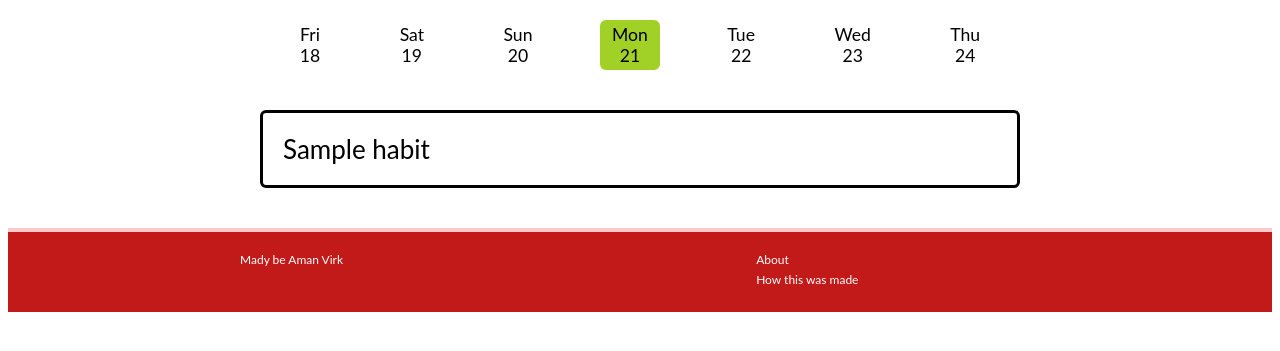
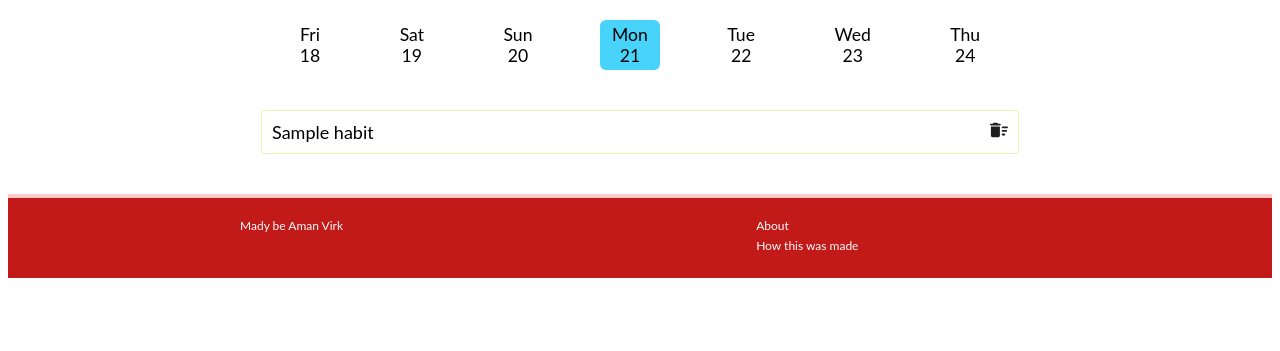
Before and after one commit to amansinghvirk/habittracker, a Flask app: page / in a window 1280 px wide. Shown: the part 67-418 px from the top of the page. Run offline with Flask 3, Linux system fonts and the light colour scheme; a database or web service that is not in the repository returns one stand-in record (values such as "Sample title").

Commit message:
Logic implemented to delete habbit!

```diff
--- a/routes.py
+++ b/routes.py
@@ -52,6 +52,7 @@ def add_habit():
             "added": today,
             "name": habit
         })
+        return redirect(url_for("habits.index"))
 
     return render_template(
         "add_habit.html",
@@ -64,8 +65,32 @@ def complete():
     date_string = request.form.get("date")
     habit = request.form.get("habitId")
     date = datetime.datetime.fromisoformat(date_string)
-    current_app.db.completions.insert_one(
-        {"date": date, "habit": habit}
-    )
+
+    if date <= today_at_midnight():
+        current_app.db.completions.insert_one(
+            {"date": date, "habit": habit}
+        )
 
     return redirect(url_for("habits.index", date=date_string))
+
+@pages.route("/delete", methods=["POST"])
+def delete():
+    date_string = request.form.get("date")
+    habit_id = request.form.get("habitId")
+    date = datetime.datetime.fromisoformat(date_string)
+
+    # Delete first habits marked
+    habits_to_delete = current_app.db.habits.find(
+        {"_id": habit_id}
+    )
+    for habit in habits_to_delete:
+        current_app.db.habits.delete_one(habit)
+
+    # Then first habits marked as completed
+    completed_habits_to_delete = current_app.db.completions.find(
+        {"habit": habit_id}
+    )
+    for habit in completed_habits_to_delete:
+        current_app.db.completions.delete_one(habit)
+
+    return redirect(url_for("habits.index", date=date_string))
--- a/static/css/main.css
+++ b/static/css/main.css
@@ -127,7 +127,7 @@ body {
 
 
 .dates__link--current {
-    background: rgb(161, 209, 39);
+    background: rgb(72, 211, 250);
 }
 
 .dates__link:not(.dates__link--current):hover {
@@ -211,25 +211,42 @@ body {
     text-decoration: underline;
 }
 
-.habit {
+
+.habit-item {
     display: flex;
     flex-direction: row;
     align-items: center;
     justify-content: space-between;
-    font-size: 26px;
-    padding: 20px;
-    margin-bottom: 20px;
+    font-size: 18px;
+    padding: 5px;
+    margin: 1px 1px 1px 1px;
     background-color: white;
-    border: 3px solid black;
-    border-radius: 6px;
+    border: 1px solid rgb(240, 240, 177);
+    border-radius: 2px;
 }
 
-.habit:not(.completed) {
+.habit {
+    display: flex;
+    align-items: center;
+    flex-direction: row;
+    justify-content: space-between;
+    font-size: inherit;
+    font-family: inherit;
     padding: 0;
+    background-color: white;
 }
 
-.habit:not(.complete):hover {
-    background-color: antiquewhite;
+.habit__info {
+    background-color: rgb(248, 242, 242);
+}
+
+.habit__info:not(.completed) {
+    padding: 0;
+    background-color: rgb(241, 243, 242);
+}
+
+.habit__info:not(.completed):hover {
+    background-color: rgb(253, 253, 253);
 }
 
 .habit__icon {
@@ -248,12 +265,11 @@ body {
 .habit__button {
     display: block;
     width: 100%;
-    padding: 20px;
+    padding: 5px;
     font-size: inherit;
     font-family: inherit;
     text-align: left;
     border: none;
-    background-color: unset;
+    background-color: white;
     cursor: pointer;
-
 }
--- a/templates/index.html
+++ b/templates/index.html
@@ -3,13 +3,14 @@
 {% block main_content %}
     <section class="habit-list">
         {% for habit in habits %}
+            <div class="habit-item">
                 {% set completed = habit["_id"] in completions %}
                 {% if completed %}
                     <div class="habit completed">
-                    <p class=""habit__name>
+                        <svg class="habit__icon" fill="#000000" width="100px" height="100px" viewBox="0 0 24 24" id="check-mark-square" data-name="Flat Line" xmlns="http://www.w3.org/2000/svg" ><rect id="secondary" x="3" y="3" width="18" height="18" rx="1" style="fill: rgb(140, 250, 134); stroke-width: 2;"></rect><polyline id="primary" points="16 9.5 11 14.5 8 11.5" style="fill: none; stroke: rgb(0, 0, 0); stroke-linecap: round; stroke-linejoin: round; stroke-width: 2;"></polyline><rect id="primary-2" data-name="primary" x="3" y="3" width="18" height="18" rx="1" style="fill: none; stroke: rgb(0, 0, 0); stroke-linecap: round; stroke-linejoin: round; stroke-width: 2;"></rect></svg>
+                        <p class="habit__name">
                             {{ habit["name"] }}
                         </p>
-                    <svg class="habit__icon" fill="#000000" width="100px" height="100px" viewBox="0 0 24 24" id="check-mark-square" data-name="Flat Line" xmlns="http://www.w3.org/2000/svg" ><rect id="secondary" x="3" y="3" width="18" height="18" rx="1" style="fill: rgb(44, 169, 188); stroke-width: 2;"></rect><polyline id="primary" points="16 9.5 11 14.5 8 11.5" style="fill: none; stroke: rgb(0, 0, 0); stroke-linecap: round; stroke-linejoin: round; stroke-width: 2;"></polyline><rect id="primary-2" data-name="primary" x="3" y="3" width="18" height="18" rx="1" style="fill: none; stroke: rgb(0, 0, 0); stroke-linecap: round; stroke-linejoin: round; stroke-width: 2;"></rect></svg>
                     </div>
                 {% else %}
                     <div class="habit">
@@ -22,6 +23,30 @@
                         </form>
                     </div>
                 {% endif %}
+                <div class="habit delete">
+                    <form method="POST" class="habit__form" action="{{ url_for('habits.delete') }}">
+                        <input type="hidden" name="habitId" value="{{ habit['_id'] }}" />
+                        <input type="hidden" name="date" value="{{ selected_date }}" />
+                        <button type="submit" class="habit__button">
+                            <svg class="habit__icon" fill="#000000" width="100px" height="100px" viewBox="0 0 20 16" version="1.1" xmlns="http://www.w3.org/2000/svg">
+                                <g id="Icons" stroke="none" stroke-width="1" fill="none" fill-rule="evenodd">
+                                    <g id="Rounded" transform="translate(-544.000000, -1486.000000)">
+                                        <g id="Content" transform="translate(100.000000, 1428.000000)">
+                                            <g id="-Round-/-Content-/-delete_sweep" transform="translate(442.000000, 54.000000)">
+                                                <g>
+                                                    <polygon id="Path" points="0 0 24 0 24 24 0 24"></polygon>
+                                                    <path d="M16,16 L18,16 C18.55,16 19,16.45 19,17 C19,17.55 18.55,18 18,18 L16,18 C15.45,18 15,17.55 15,17 C15,16.45 15.45,16 16,16 Z M16,8 L21,8 C21.55,8 22,8.45 22,9 C22,9.55 21.55,10 21,10 L16,10 C15.45,10 15,9.55 15,9 C15,8.45 15.45,8 16,8 Z M16,12 L20,12 C20.55,12 21,12.45 21,13 C21,13.55 20.55,14 20,14 L16,14 C15.45,14 15,13.55 15,13 C15,12.45 15.45,12 16,12 Z M3,18 C3,19.1 3.9,20 5,20 L11,20 C12.1,20 13,19.1 13,18 L13,8 L3,8 L3,18 Z M13,5 L11,5 L10.29,4.29 C10.11,4.11 9.85,4 9.59,4 L6.41,4 C6.15,4 5.89,4.11 5.71,4.29 L5,5 L3,5 C2.45,5 2,5.45 2,6 C2,6.55 2.45,7 3,7 L13,7 C13.55,7 14,6.55 14,6 C14,5.45 13.55,5 13,5 Z" id="🔹Icon-Color" fill="#1D1D1D"></path>
+                                                </g>
+                                            </g>
+                                        </g>
+                                    </g>
+                                </g>
+                            </svg>
+                        </button>
+                    </form>
+                </div>
+            </div>
+
         {% endfor %}
     </section>
 {% endblock %}
```
Lines whose indentation alone changed are shown as unchanged.
